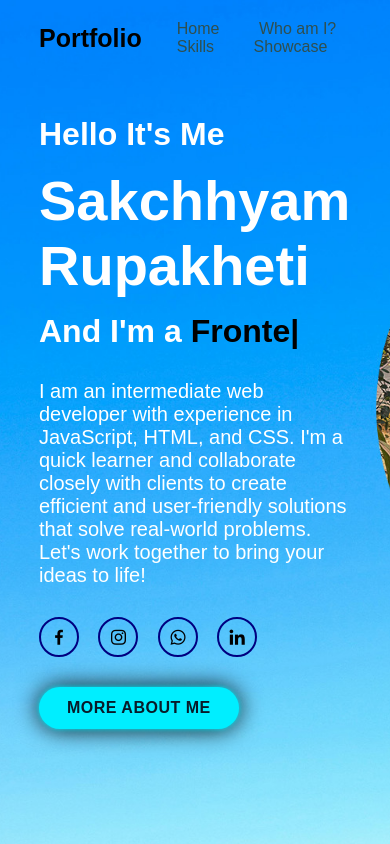
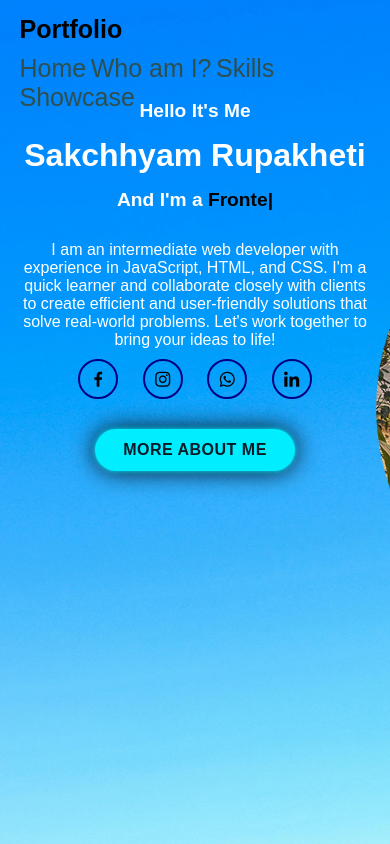
Before and after one commit to Sakchhyam-bot/myportfolio, a plain HTML site: page index.html in a window 390 px wide. Drawn offline with nearby package versions, Linux system fonts and the light colour scheme.

Commit message:
changed my repo

```diff
--- a/index.html
+++ b/index.html
@@ -6,43 +6,42 @@
     <title>My portfolio</title>
     <link rel="stylesheet" href="style.css">
     <link href='https://unpkg.com/boxicons@2.1.4/css/boxicons.min.css' rel='stylesheet'>
-    <script src="java.js"></script>
     <script src="https://unpkg.com/typed.js@2.1.0/dist/typed.umd.js"></script>
 </head>
 <body>
     <!--heading part starts-->
     <header class="header">
         <a href="#" class="logo">Portfolio</a>
-
         <nav class="navbar">
             <a href="#" style="--i:1" class="active">Home</a>
             <a href="#" style="--i:2">Who am I?</a>
             <a href="#" style="--i:3">Skills</a>
             <a href="#" style="--i:4">Showcase</a>
-
-
         </nav>
     </header>
+
     <section class="home">
         <div class="home-content">
             <h3>Hello It's Me</h3><br>
-            <h1>Sakchhyam Rupakheti</h1> <br>
+            <h1>Sakchhyam Rupakheti</h1><br>
             <h3>And I'm a <span class="text"></span></h3>
             <p>I am an intermediate web developer with experience in JavaScript, HTML, and CSS. I'm a quick learner and collaborate closely with clients to create efficient and user-friendly solutions that solve real-world problems. Let's work together to bring your ideas to life!</p>
+
             <div class="home-scl">
                 <a href="https://www.facebook.com/sakchhyam.rupakheti/" target="_blank" style="--i:7"><i class='bx bxl-facebook'></i></a>
                 <a href="https://www.instagram.com/__sakchhyam__/" target="_blank" style="--i:8"><i class='bx bxl-instagram'></i></a>
                 <a href="https://wa.me/yourwhatsappnumber" target="_blank" style="--i:9" class="tooltip" data-tooltip="+977 9861846432"><i class='bx bxl-whatsapp'></i></a>
-
                 <a href="https://www.linkedin.com/in/sakchhyam-rupakheti-b32947326/" target="_blank" style="--i:10"><i class='bx bxl-linkedin'></i></a>
             </div>
+
             <a href="#" class="btn-box">MORE ABOUT ME</a>
         </div>
     </section>
+
     <script>
-        document.addEventListener('DOMContentLoaded', (event) => {
-            var typed = new Typed(".text", {
-                strings: ["Frontend Developer",  "Web-Developer"],
+        document.addEventListener('DOMContentLoaded', () => {
+            new Typed(".text", {
+                strings: ["Frontend Developer", "Web-Developer"],
                 typeSpeed: 100,
                 backSpeed: 100,
                 backDelay: 1000,
@@ -50,6 +49,5 @@
             });
         });
     </script>
-    <script src="main.js"></script>
 </body>
 </html>
--- a/style.css
+++ b/style.css
@@ -1,26 +1,28 @@
-*{
+* {
     margin: 0;
     padding: 0;
     box-sizing: border-box;
-    font-family: 'poppins', sans-serif;
+    font-family: 'Poppins', sans-serif;
 }
-body{
+
+body {
     color: white;
 }
-.header{/*for header parts and nav bars allignment and spaces and between them*/
+
+.header {
     position: fixed;
     top: 0;
     left: 0;
     width: 100%;
-    padding: 20px 10% ;
+    padding: 20px 10%;
     background: transparent;
     display: flex;
     justify-content: space-between;
     align-items: center;
     z-index: 100;
 }
-.logo{/*this for portfolio*/
-    position: relative;
+
+.logo {
     font-size: 25px;
     color: black;
     text-decoration: solid;
@@ -29,69 +31,76 @@ body{
     opacity: 0;
     animation: slideRight 1s ease forwards;
 }
+
 .navbar a {
     display: inline-block;
-    font: 25px;
-    color:darkslategrey ;
+    font-size: 25px;
+    color: darkslategrey;
     text-decoration: none;
-    font-weight:500;
+    font-weight: 500;
     margin-left: 35px;
     transition: .3s;
     opacity: 0;
     animation: slideTop .5s ease forwards;
     animation-delay: calc(.2s * var(--i));
 }
-.navbar a:hover{
+
+.navbar a:hover {
     color: black;
 }
+
 .home {
     position: relative;
     width: 100%;
-    height: 100vh;
+    min-height: 100vh;
     background: url("sakchhyam.jpg") no-repeat;
     background-size: cover;
-    background-position: center;
+    background-position: top center;
     display: flex;
     justify-content: space-between;
     align-items: center;
     padding: 70px 10%;
-    box-sizing: border-box;
 }
 
-.home-content{
+.home-content {
     max-width: 600px;
+    width: 100%;
 }
-.home-content h3{
-    font-size: 32px;
+
+.home-content h3 {
+    font-size: clamp(1.2rem, 4vw, 2rem);
     font-weight: 700;
     opacity: 0;
     animation: slideBottom 1s ease forwards;
     animation-delay: .7s;
 }
 
-.home-content h3:nth-of-type(2){
+.home-content h3:nth-of-type(2) {
     margin-bottom: 30px;
     animation: slideTop 1s ease forwards;
     animation-delay: .7s;
 }
- .home-content h3 span{
-    color:black;
+
+.home-content h3 span {
+    color: black;
 }
 
-.home-content h1{
-    font-size: 56px;
+.home-content h1 {
+    font-size: clamp(2rem, 6vw, 3.5rem);
     font-weight: 700;
     margin: -3px 0;
     opacity: 0;
     animation: slideRight 1s ease forwards;
     animation-delay: 1s;
 }
+
 .home-content p {
-    font-size: 20px;
+    font-size: clamp(1rem, 2.5vw, 1.25rem);
     opacity: 0;
     animation: slideLeft 1s ease forwards;
 }
-.home-scl a{
+
+.home-scl a {
     display: inline-flex;
     justify-content: center;
     align-items: center;
@@ -101,21 +110,22 @@ body{
     border: 2px solid navy;
     border-radius: 50%;
     font-size: 20px;
-     color:black;
+    color: black;
     text-decoration: none;
     transition: .5s ease;
     opacity: 0;
     animation: slideLeft 1s ease forwards;
     animation-delay: calc(.2s * var(--i));
     margin: 30px 15px 30px 0;
+}
 
-}
-.home-scl a:hover{
-    background:#0ef;
+.home-scl a:hover {
+    background: #0ef;
     color: #081b29;
     box-shadow: 0 0 2px #0ef;
 }
-.btn-box{
+
+.btn-box {
     display: inline-block;
     padding: 12px 28px;
     background: #0ef;
@@ -128,53 +138,57 @@ body{
     opacity: 0;
     animation: slideTop 1s ease forwards;
     animation-delay: 2s;
-    box-shadow: 0 0 5px #0ef,
-    0 0 25px black
+    box-shadow: 0 0 5px #0ef, 0 0 25px black;
 }
-.btn-box:hover{
-   box-shadow: 0 0 5px black,
-    0 0 10px black,0 0 30px black;
+
+.btn-box:hover {
+    box-shadow: 0 0 5px black, 0 0 10px black, 0 0 30px black;
 }
-@keyframes slideRight{
-    0%{
+
+@keyframes slideRight {
+    0% {
         transform: translateX(-100px);
         opacity: 0;
     }
-    100%{
+    100% {
         transform: translateX(0px);
         opacity: 1;
     }
 }
-@keyframes slideLeft{
-    0%{
+
+@keyframes slideLeft {
+    0% {
         transform: translateX(100px);
         opacity: 0;
     }
-    100%{
+    100% {
         transform: translateX(0px);
         opacity: 1;
     }
 }
-@keyframes slideTop{
-    0%{
+
+@keyframes slideTop {
+    0% {
         transform: translateY(100px);
         opacity: 0;
     }
-    100%{
+    100% {
         transform: translateY(0px);
         opacity: 1;
     }
 }
-@keyframes slideBottom{
-    0%{
+
+@keyframes slideBottom {
+    0% {
         transform: translateY(-100px);
         opacity: 0;
     }
-    100%{
+    100% {
         transform: translateY(0px);
         opacity: 1;
     }
 }
+
 .tooltip {
     position: relative;
     display: inline-block;
@@ -185,11 +199,11 @@ body{
 .tooltip::after {
     content: attr(data-tooltip);
     position: absolute;
-    bottom: 100%; /* Position above the icon */
+    bottom: 100%;
     left: 50%;
     transform: translateX(-50%);
-    background-color: #333; /* Tooltip background color */
-    color: #fff; /* Tooltip text color */
+    background-color: #333;
+    color: #fff;
     padding: 5px 10px;
     border-radius: 5px;
     font-size: 12px;
@@ -202,3 +216,43 @@ body{
 .tooltip:hover::after {
     opacity: 1;
 }
+
+/* ✅ Responsive Design */
+@media (max-width: 768px) {
+    .header {
+        flex-direction: column;
+        align-items: flex-start;
+        padding: 15px 5%;
+    }
+
+    .navbar {
+        flex-direction: column;
+        width: 100%;
+        gap: 10px;
+        margin-top: 10px;
+    }
+
+    .navbar a {
+        margin-left: 0;
+    }
+
+    .home {
+        flex-direction: column;
+        text-align: center;
+        padding: 100px 5% 50px;
+        height: auto;
+    }
+
+    .home-scl {
+        justify-content: center;
+        flex-wrap: wrap;
+    }
+
+    .home-scl a {
+        margin: 10px;
+    }
+
+    .btn-box {
+        margin-top: 20px;
+    }
+}
```
Lines whose indentation alone changed are shown as unchanged.
